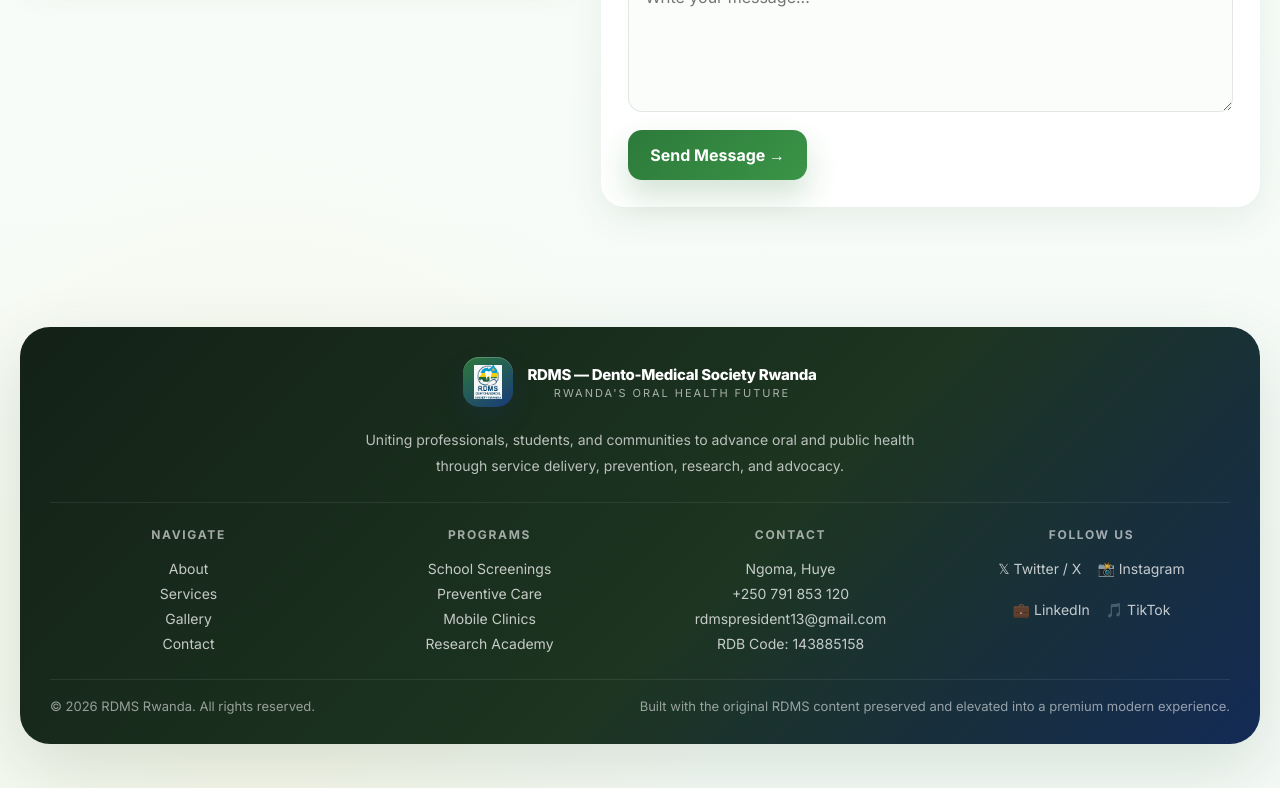
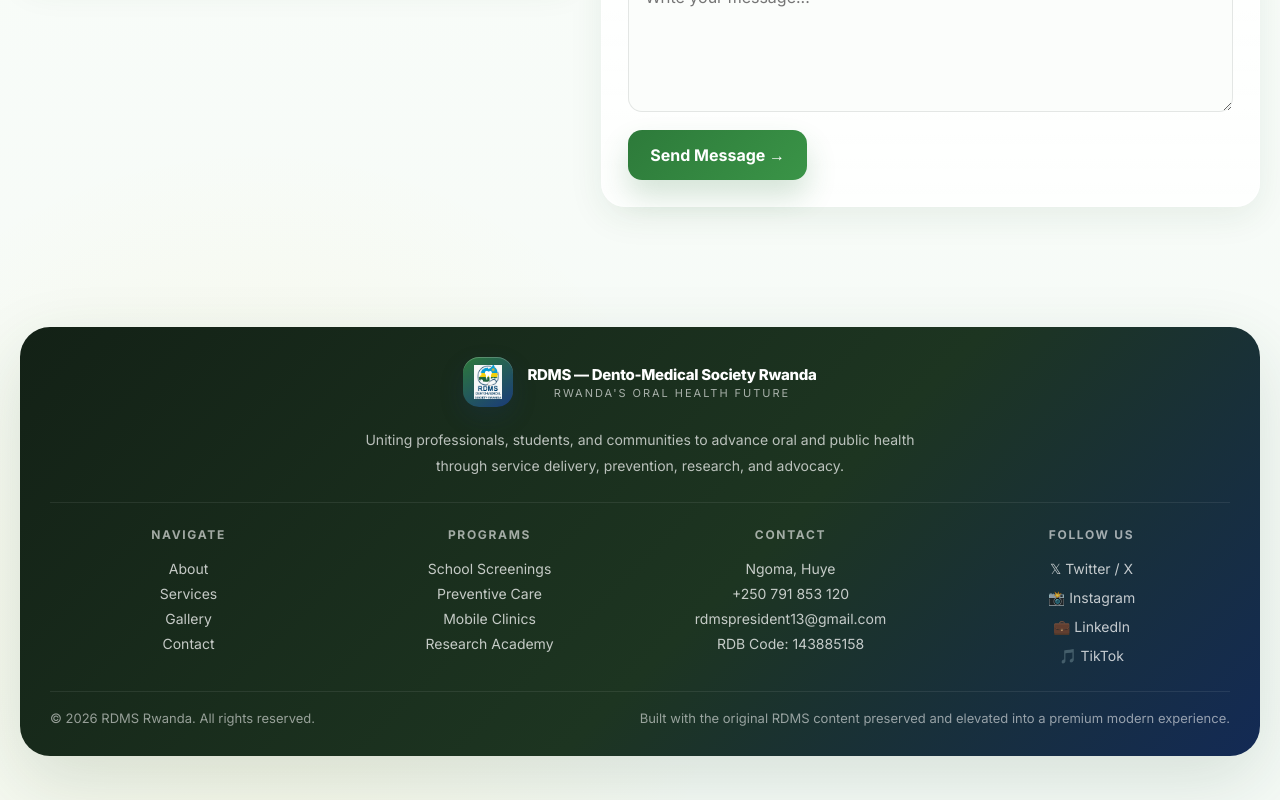
Before and after one commit to erwinatibor/rdms-website, a React (Vite) app: page /contact in a window 1280 px wide. Shown: the part 985-1785 px from the top of the page. Built offline with nearby package versions, Linux system fonts and the light colour scheme.

Commit message:
Stack Follow Us social links in 4 vertical rows

```diff
--- a/src/index.css
+++ b/src/index.css
@@ -1491,9 +1491,8 @@
 
 .footer-social-row {
   display: flex;
-  gap: 16px;
-  justify-content: center;
-  flex-wrap: wrap;
+  flex-direction: column;
+  gap: 4px;
 }
 
 .footer-bottom {
```
